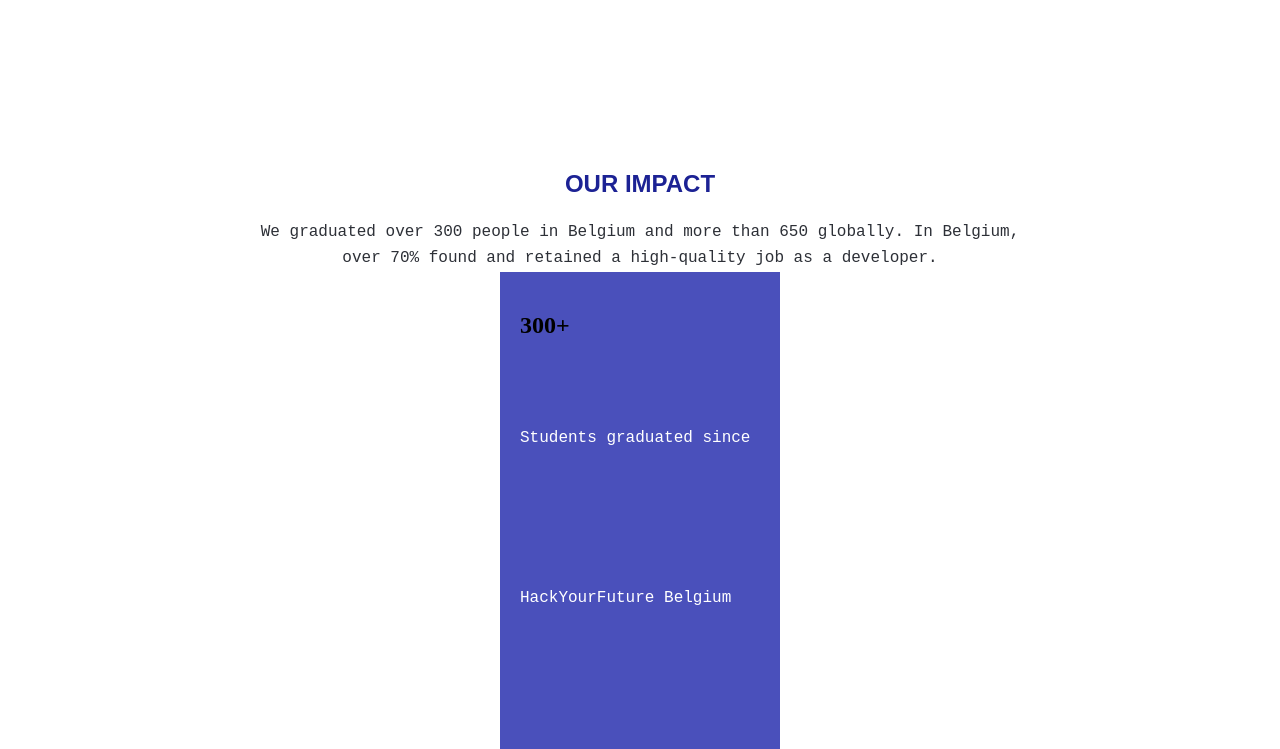
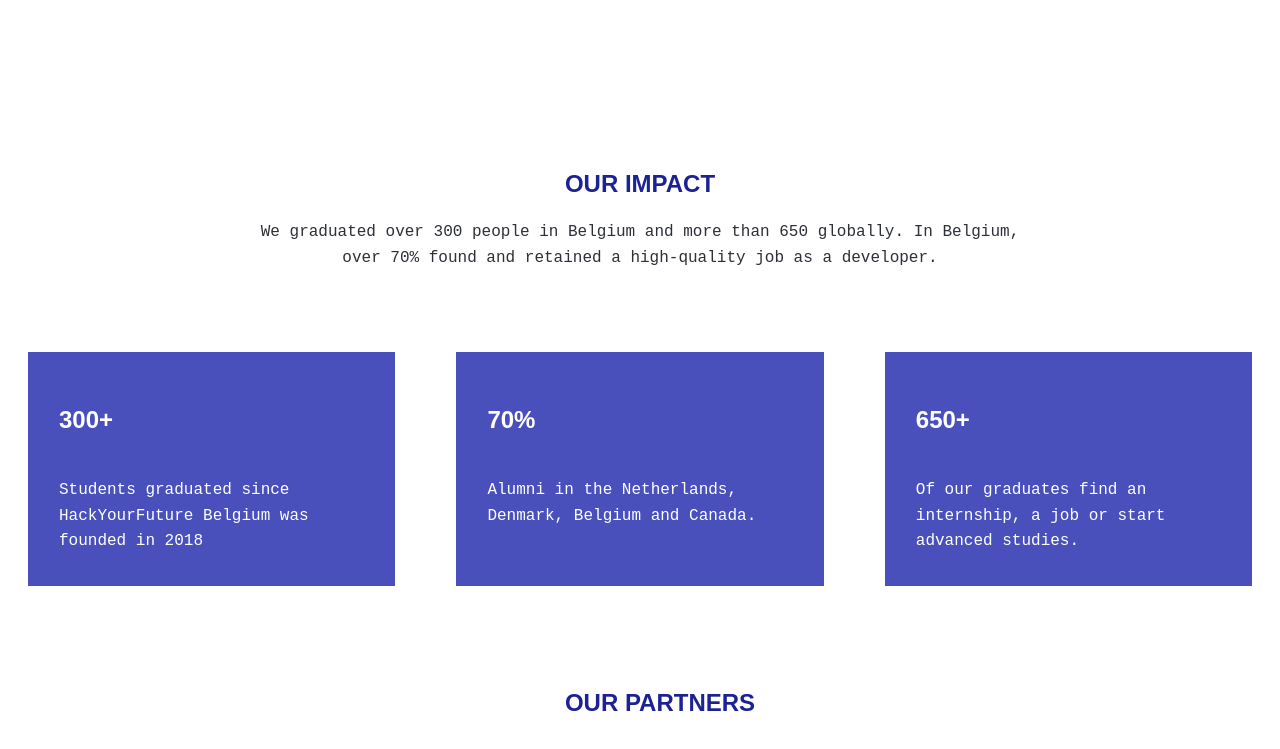
Before and after one commit to HYF-Class21/agile-development-group4-hyf-redesign, a website: page index.html in a window 1280 px wide. Shown: the part 616-1365 px from the top of the page. Drawn offline with Linux system fonts and the light colour scheme.

Commit message:
update impact section with styling changes

```diff
--- a/index.html
+++ b/index.html
@@ -87,12 +87,15 @@
           Belgium, over 70% found and retained a high-quality job as a
           developer.
         </p>
+      </div>
+      <div class="impact-boxes-container">
         <div class="impact-boxes">
           <h2 class="impact-title1">300+</h2>
 
           <p class="impact-p1">
             Students graduated since HackYourFuture Belgium was founded in 2018
           </p>
+        </div>
         <div class="impact-boxes">
           <h2 class="impact-title2">70%</h2>
 
@@ -107,7 +110,6 @@
             Of our graduates find an internship, a job or start advanced
             studies.
           </p>
-          </div>
         </div>
       </div>
     </section>
--- a/styles/home.css
+++ b/styles/home.css
@@ -222,21 +222,36 @@
 .impact {
   display: flex;
   justify-content: center;
+  flex-direction: column;
   width: 100%;
   padding: 0;
   position: relative;
   box-shadow: none;
   background: none;
   flex: 0 0 auto;
+  animation: enter-animation 1s ease-in;
+}
+
+@keyframes enter-animation {
+  0% {
+    transform: translateY(100px);
+    opacity: 0;
+  }
+
+  100% {
+    transform: translateY(0);
+    opacity: 1;
+  }
 }
 
 .impact-container {
   display: flex;
   flex-direction: column;
+  flex-wrap: wrap;
   align-items: center;
   box-shadow: rgba(0, 0, 0, 0) 0 0 53px;
   padding: 50px;
-  margin-bottom: 50px;
+  margin-bottom: 10px;
 }
 
 .impact-title {
@@ -265,31 +280,44 @@
 .impact-boxes {
   display: flex;
   flex-direction: column;
-  background-color: rgb(74, 80, 187);
   width: 30%;
   padding: 20px;
+  background-color: rgb(74, 80, 187);
+  box-sizing: border-box;
 }
 
-.impact-boxes h1 {
+.impact-boxes-container {
+  display: flex;
+  flex-direction: row;
+  width: 100%;
+  padding: 20px;
+  box-sizing: border-box;
+  justify-content: space-between;
+}
+
+.impact-boxes h2 {
   font-size: 24px;
   line-height: 140%;
   margin-bottom: 20px;
   text-transform: uppercase;
   font-family: "Work Sans", sans-serif;
   font-weight: 700;
-  color: rgba(200, 200, 200, 200);
+  color: rgb(255, 255, 255);
   text-align: left;
   max-width: none;
+  padding: 11px;
 }
 
 .impact-boxes p {
   color: white;
   text-align: left;
   max-width: none;
-  line-height: 160px;
+  line-height: 160%;
   font-size: 16px;
   font-family: "Space Mono", monospace;
   margin: 0;
+  padding: 11px;
+  word-break: break-word;
   font-weight: 300;
 }
 
```
Lines whose indentation alone changed are shown as unchanged.
